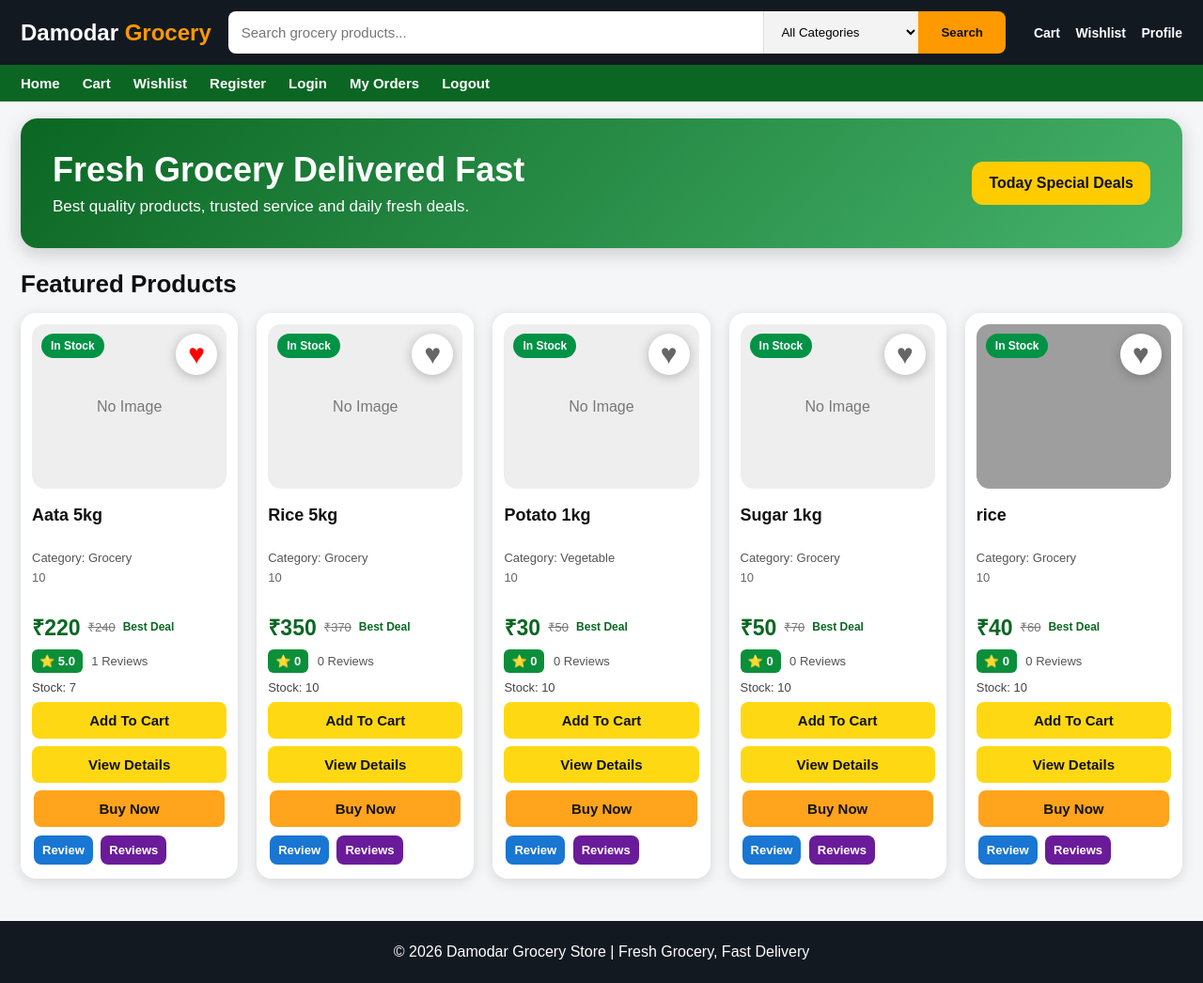
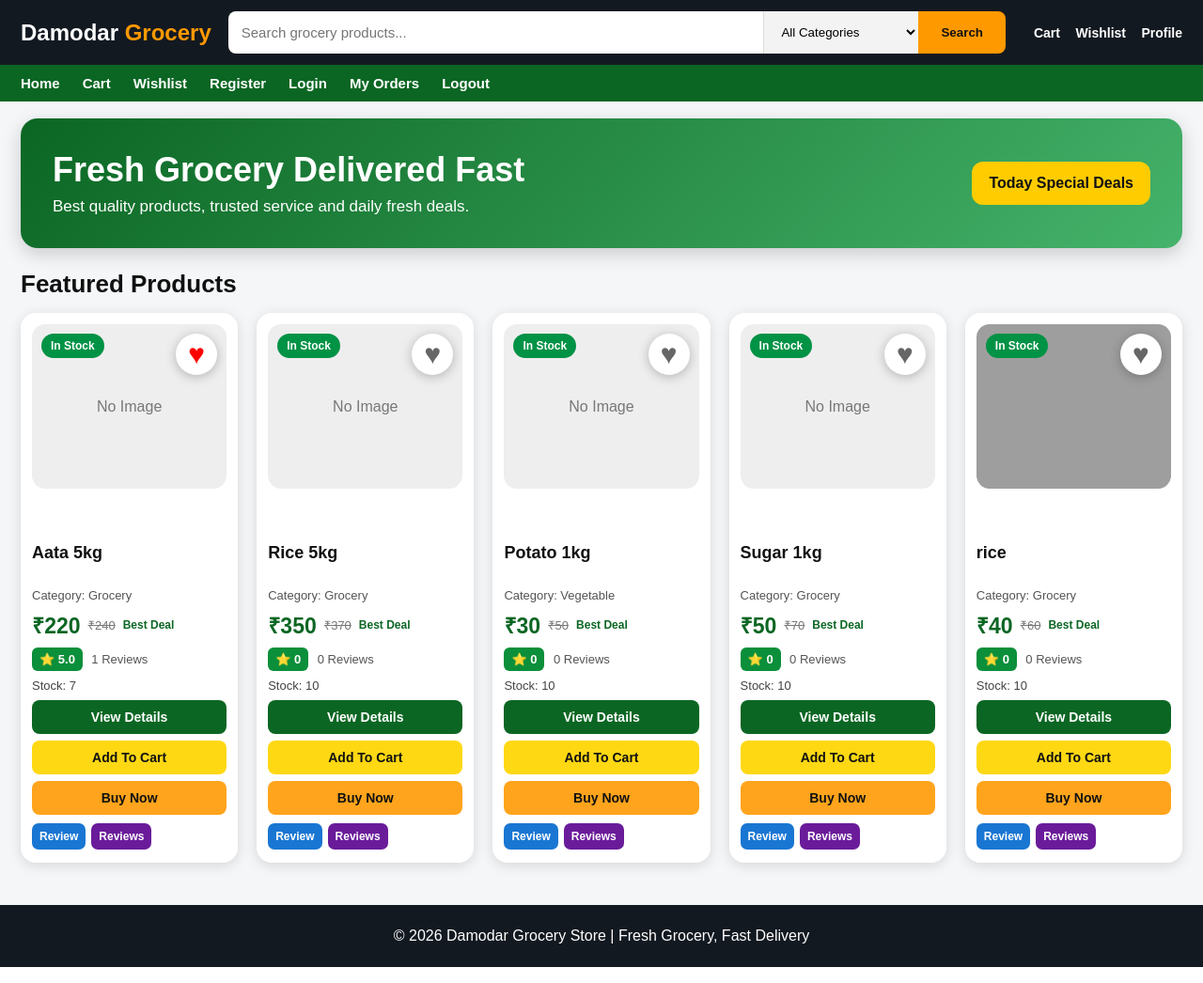
Before and after one commit to damodargila/damodar-grocery-store, a Flask app: page / in a window 1280 px wide. Shown: the whole page at 94% size. Run offline with Flask 3, Linux system fonts and the light colour scheme; data comes from the database, SQL or seed files in the repository; grey boxes are pictures that could not be loaded.

Commit message:
Clean homepage product cards

```diff
--- a/templates/index.html
+++ b/templates/index.html
@@ -8,10 +8,7 @@
 *{box-sizing:border-box;margin:0;padding:0}
 body{font-family:Arial,sans-serif;background:#f4f6f8;color:#111}
 
-.topbar{
-background:#131921;color:white;padding:12px 22px;
-display:flex;align-items:center;gap:18px;position:sticky;top:0;z-index:1000
-}
+.topbar{background:#131921;color:white;padding:12px 22px;display:flex;align-items:center;gap:18px;position:sticky;top:0;z-index:1000}
 .logo{font-size:24px;font-weight:bold;white-space:nowrap}
 .logo span{color:#ff9900}
 
@@ -22,78 +19,54 @@ display:flex;align-items:center;gap:18px;position:sticky;top:0;z-index:1000
 
 .top-links a{color:white;text-decoration:none;margin-left:12px;font-weight:bold;font-size:14px}
 
-.navbar{
-background:#0b6623;padding:11px 22px;display:flex;gap:24px;flex-wrap:wrap
-}
+.navbar{background:#0b6623;padding:11px 22px;display:flex;gap:24px;flex-wrap:wrap}
 .navbar a{color:white;text-decoration:none;font-size:15px;font-weight:bold}
 
-.hero{
-margin:18px 22px;background:linear-gradient(135deg,#0b6623,#45b36b);
-color:white;border-radius:18px;padding:34px;display:flex;
-justify-content:space-between;align-items:center;box-shadow:0 6px 20px rgba(0,0,0,.18)
-}
+.hero{margin:18px 22px;background:linear-gradient(135deg,#0b6623,#45b36b);color:white;border-radius:18px;padding:34px;display:flex;justify-content:space-between;align-items:center;box-shadow:0 6px 20px rgba(0,0,0,.18)}
 .hero h1{font-size:36px}
 .hero p{margin-top:8px;font-size:17px}
 .hero-badge{background:#ffcc00;color:#111;padding:14px 18px;border-radius:12px;font-weight:bold}
 
 .section-title{padding:5px 22px 15px;font-size:26px}
 
-.products{
-display:grid;grid-template-columns:repeat(auto-fit,minmax(230px,1fr));
-gap:20px;padding:0 22px 35px
-}
+.products{display:grid;grid-template-columns:repeat(auto-fit,minmax(230px,1fr));gap:20px;padding:0 22px 35px}
 
-.card{
-background:white;border-radius:16px;padding:12px;
-box-shadow:0 3px 14px rgba(0,0,0,.13);
-transition:.25s;position:relative
-}
+.card{background:white;border-radius:16px;padding:12px;box-shadow:0 3px 14px rgba(0,0,0,.13);transition:.25s;position:relative}
 .card:hover{transform:translateY(-5px);box-shadow:0 10px 26px rgba(0,0,0,.22)}
 
 .img-wrap{position:relative;background:#f1f1f1;border-radius:14px;overflow:hidden}
 .main-img{width:100%;height:175px;object-fit:cover;display:block}
 .no-img{height:175px;display:flex;align-items:center;justify-content:center;color:#777;background:#eee}
 
-.stock-badge{
-position:absolute;top:10px;left:10px;background:#009245;color:white;
-font-size:12px;padding:6px 10px;border-radius:20px;font-weight:bold;z-index:10
-}
+.stock-badge{position:absolute;top:10px;left:10px;background:#009245;color:white;font-size:12px;padding:6px 10px;border-radius:20px;font-weight:bold;z-index:10}
 .out-badge{background:#d32f2f}
 
-.heart-btn{
-position:absolute;top:10px;right:10px;width:44px;height:44px;background:white;
-border-radius:50%;display:flex;align-items:center;justify-content:center;
-font-size:30px;color:#666;text-decoration:none;
-box-shadow:0 2px 12px rgba(0,0,0,.25);z-index:20;transition:.2s
-}
+.heart-btn{position:absolute;top:10px;right:10px;width:44px;height:44px;background:white;border-radius:50%;display:flex;align-items:center;justify-content:center;font-size:30px;color:#666;text-decoration:none;box-shadow:0 2px 12px rgba(0,0,0,.25);z-index:20;transition:.2s}
 .heart-btn:hover{transform:scale(1.12);color:red}
 .heart-btn.active{color:red}
 
-.extra-images{display:flex;gap:6px;margin-top:8px}
+.extra-images{display:flex;gap:6px;margin-top:8px;min-height:40px}
 .extra-images img{width:40px;height:40px;object-fit:cover;border-radius:7px;border:1px solid #ddd}
 
 .card h2{font-size:18px;margin:10px 0 6px;height:42px;overflow:hidden}
 .category{font-size:13px;color:#555;margin-bottom:6px}
-.desc{font-size:13px;color:#666;height:36px;overflow:hidden;margin-bottom:8px}
+.short-desc{font-size:13px;color:#666;height:36px;overflow:hidden;margin-bottom:8px}
 
 .price-row{display:flex;align-items:center;gap:8px;margin:8px 0}
 .price{font-size:23px;font-weight:bold;color:#0b6623}
 .mrp{font-size:13px;color:#777;text-decoration:line-through}
 .offer{font-size:12px;color:#0b6623;font-weight:bold}
 
-.rating-box{
-display:inline-block;background:#0b8f3a;color:white;font-size:13px;
-padding:5px 8px;border-radius:6px;font-weight:bold
-}
+.rating-box{display:inline-block;background:#0b8f3a;color:white;font-size:13px;padding:5px 8px;border-radius:6px;font-weight:bold}
 .review-count{font-size:13px;color:#555;margin-left:5px}
 .stock{font-size:13px;margin:8px 0;color:#444}
 
-.btn{
-display:inline-block;text-decoration:none;color:white;border-radius:8px;
-font-size:13px;font-weight:bold;padding:8px 9px;margin:3px 2px
-}
-.cart-btn{display:block;background:#ffd814;color:#111;text-align:center;font-size:15px;padding:11px;margin:8px 0}
-.buy-btn{display:block;background:#ffa41c;color:#111;text-align:center;font-size:15px;padding:11px;margin-bottom:6px}
+.btn{display:block;text-decoration:none;border-radius:8px;font-size:14px;font-weight:bold;padding:10px;margin:7px 0;text-align:center}
+.details-btn{background:#0b6623;color:white}
+.cart-btn{background:#ffd814;color:#111}
+.buy-btn{background:#ffa41c;color:#111}
+.small-btns{display:flex;gap:6px;flex-wrap:wrap}
+.small-btns .mini{display:inline-block;text-decoration:none;color:white;border-radius:7px;font-size:12px;font-weight:bold;padding:7px 8px;margin:2px 0}
 .review{background:#1976d2}
 .viewreview{background:#6a1b9a}
 .edit{background:#fb8c00}
@@ -184,17 +157,17 @@ font-size:13px;font-weight:bold;padding:8px 9px;margin:3px 2px
     </div>
 
     <div class="extra-images">
-        {% if product|length > 7 and product[7] %}<img src="{{ product[7] }}">{% endif %}
-        {% if product|length > 8 and product[8] %}<img src="{{ product[8] }}">{% endif %}
-        {% if product|length > 9 and product[9] %}<img src="{{ product[9] }}">{% endif %}
-        {% if product|length > 10 and product[10] %}<img src="{{ product[10] }}">{% endif %}
+        {% if product['image2'] %}<img src="{{ product['image2'] }}">{% endif %}
+        {% if product['image3'] %}<img src="{{ product['image3'] }}">{% endif %}
+        {% if product['image4'] %}<img src="{{ product['image4'] }}">{% endif %}
+        {% if product['image5'] %}<img src="{{ product['image5'] }}">{% endif %}
     </div>
 
     <h2>{{ product[1] }}</h2>
     <p class="category">Category: {{ product[2] }}</p>
 
-    {% if product|length > 6 and product[6] %}
-    <p class="desc">{{ product[6] }}</p>
+    {% if product['description'] %}
+    <p class="short-desc">{{ product['description'] }}</p>
     {% endif %}
 
     <div class="price-row">
@@ -212,21 +185,24 @@ font-size:13px;font-weight:bold;padding:8px 9px;margin:3px 2px
 
     <p class="stock">Stock: {{ product[5] }}</p>
 
+    <a class="btn details-btn" href="/product/{{ product[0] }}">View Details</a>
+
     {% if product[5] > 0 %}
-    <a class="cart-btn btn" href="/add_to_cart/{{ product[0] }}">Add To Cart</a>
-    <a class="cart-btn btn" href="/product/{{ product[0] }}">View Details</a>
-    <a class="buy-btn btn" href="/add_to_cart/{{ product[0] }}">Buy Now</a>
+    <a class="btn cart-btn" href="/add_to_cart/{{ product[0] }}">Add To Cart</a>
+    <a class="btn buy-btn" href="/add_to_cart/{{ product[0] }}">Buy Now</a>
     {% else %}
     <p class="out">Out Of Stock</p>
     {% endif %}
 
-    <a class="btn review" href="/review/{{ product[0] }}">Review</a>
-    <a class="btn viewreview" href="/reviews/{{ product[0] }}">Reviews</a>
+    <div class="small-btns">
+        <a class="mini review" href="/review/{{ product[0] }}">Review</a>
+        <a class="mini viewreview" href="/reviews/{{ product[0] }}">Reviews</a>
 
-    {% if session.get('admin') %}
-    <a class="btn edit" href="/edit_product/{{ product[0] }}">Edit</a>
-    <a class="btn delete-btn" href="/delete_product/{{ product[0] }}" onclick="return confirm('Delete Product?')">Delete</a>
-    {% endif %}
+        {% if session.get('admin') %}
+        <a class="mini edit" href="/edit_product/{{ product[0] }}">Edit</a>
+        <a class="mini delete-btn" href="/delete_product/{{ product[0] }}" onclick="return confirm('Delete Product?')">Delete</a>
+        {% endif %}
+    </div>
 </div>
 
 {% endfor %}
```
